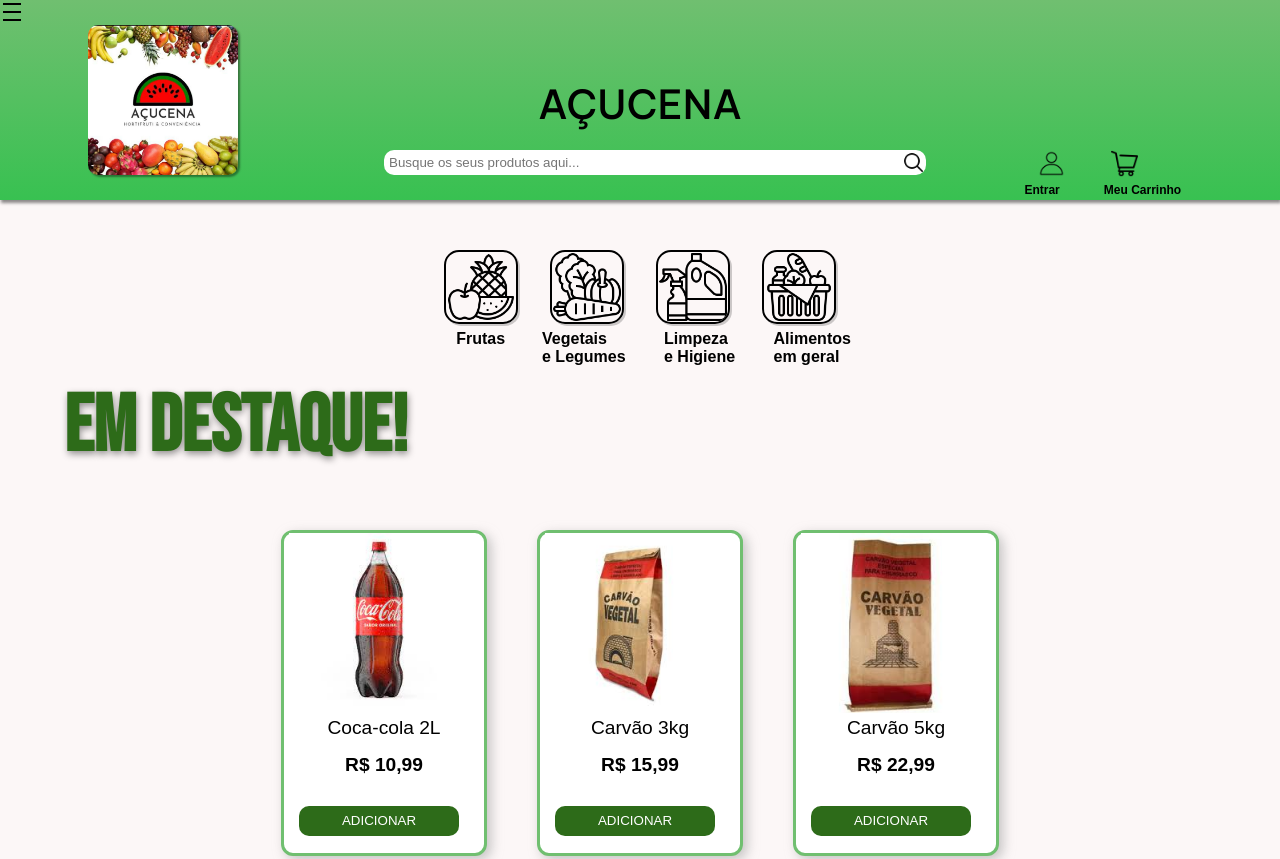
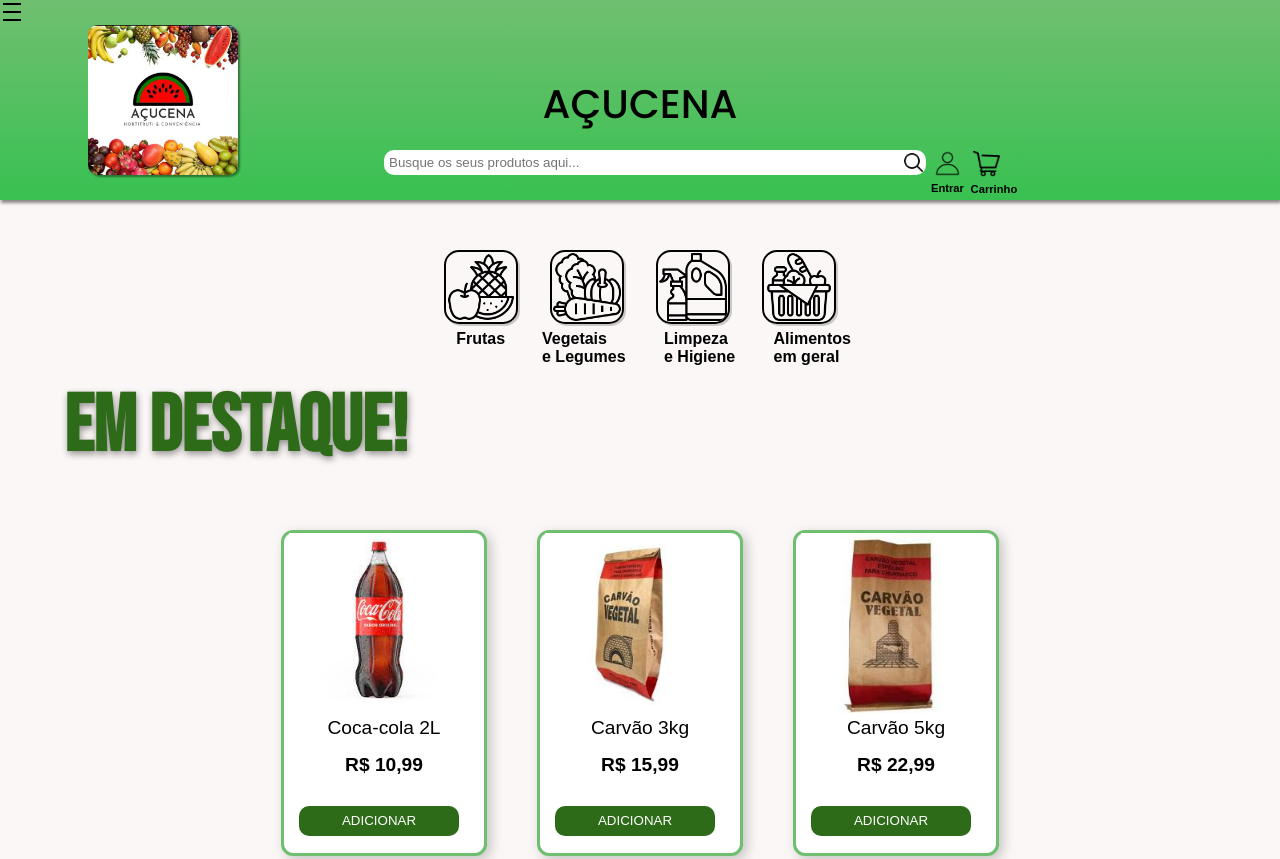
Before and after one commit to lucianowandame7/site_fruteira, a plain HTML site: page index.html in a window 1280 px wide. Shown: the top 859 px of the page. Drawn offline with nearby package versions, Linux system fonts and the light colour scheme; a web font is replaced by a local one.

Commit message:
Atualizacoes no header, tanto html, como css

```diff
--- a/estilos/media-query-index.css
+++ b/estilos/media-query-index.css
@@ -4,9 +4,10 @@
 @media screen and (max-width: 760px) {
 
 
-    html, body{
-        overflow: hidden;
-    }
+   body{
+    overflow-x: hidden;
+   }
+
     *{
         padding: 0;
         margin: 0;
--- a/estilos/style.css
+++ b/estilos/style.css
@@ -58,8 +58,8 @@
 
 
 .tags h1{
-    font-family: "Be Vietnam Pro", sans-serif;
-    font-weight: 425;
+    font-family: "Poppins", sans-serif;
+    font-weight: 500;
     font-size: 250%;
     font-style: normal;
     margin: 0;
@@ -68,7 +68,6 @@
     top: 13%;
     left: 50%;
     transform: translate(-50%, -50%);
-
 }
 
 
@@ -81,15 +80,11 @@
 .pesquisar{
     display: flex;
 
-
 }
 .pesquisar input {
     border-top-left-radius: 10px;
     border-bottom-left-radius: 10px;
     padding-left: 5px;
-}
-
-.barra{
     width: 40%;
     height: 25px;
     border: none;
@@ -106,47 +101,63 @@
     border-bottom-right-radius: 10px;
 }
 
-.menus{
-    display: flex;
-    justify-content: center;
-    margin-left: 10%;
-}
-
-.perfil {
-    height: 27px;
-    display: flex;
-    margin-left: 25%;
-
-}
-
-.carrinho{
-    height: 27px;
-    margin-left: 85%;
-
-    }
-
-
-.funcoes{
-    margin-left: 75.5%;
-    font-size: 12px;
-    margin-top: 0.5%;
+.entrar{
     text-align: center;
 }
 
-.funcoes a{
+.logar{
+    display: block;
+    margin-top: 5px;
+    margin-left: 15%;
+    font-size: 70%;
     text-decoration: none;
     font-style: normal;
     font-weight: bold;
     color: black;
     text-align: center;
-    margin-right: 13%;
+    margin-right: 10%;
 }
 
-
-.funcoes a:hover{
+.logar:hover{
     text-decoration: underline;
     color: white;
 }
+
+.perfil {
+    height: 27px;
+    display: block;
+    margin-left: 25%;
+
+}
+
+.compras{
+    text-align: center;
+}
+
+.carrinho{
+    height: 27px;
+    margin-left: 20%;
+    }
+
+    .meu-carrinho{
+        display: block;
+        margin-top: 3.5%;
+        margin-left: 25%;
+        font-size: 70%;
+        text-decoration: none;
+        font-style: normal;
+        font-weight: bold;
+        color: black;
+        text-align: center;
+    }
+
+    .meu-carrinho:hover{
+        text-decoration: underline;
+        color: white;
+    }
+
+
+
 
 
 
--- a/index.html
+++ b/index.html
@@ -7,14 +7,11 @@
     <link rel="stylesheet" href="estilos/style.css">
     <link rel="stylesheet" href="estilos/media-query-index.css">
     <link rel="shortcut icon" href="imagens/favicon (1).ico" type="image/x-icon">
+    <link href="https://fonts.googleapis.com/css2?family=Bebas+Neue&family=Playfair+Display:ital,wght@0,400..900;1,400..900&display=swap" rel="stylesheet">
+    <link rel="stylesheet" href="https://fonts.googleapis.com/css2?family=Material+Symbols+Outlined:opsz,wght,FILL,GRAD@20..48,100..700,0..1,-50..200" />
     <link rel="preconnect" href="https://fonts.googleapis.com">
     <link rel="preconnect" href="https://fonts.gstatic.com" crossorigin>
-    <link href="https://fonts.googleapis.com/css2?family=Be+Vietnam+Pro:ital,wght@0,100;0,200;0,300;0,400;0,500;0,600;0,700;0,800;0,900;1,100;1,200;1,300;1,400;1,500;1,600;1,700;1,800;1,900&family=Bebas+Neue&family=Playfair+Display:ital,wght@0,400..900;1,400..900&display=swap" rel="stylesheet">
-    <link rel="preconnect" href="https://fonts.googleapis.com">
-    <link rel="preconnect" href="https://fonts.gstatic.com" crossorigin>
-    <link href="https://fonts.googleapis.com/css2?family=Bebas+Neue&family=Playfair+Display:ital,wght@0,400..900;1,400..900&display=swap" rel="stylesheet">
-    <link rel="stylesheet" href="https://fonts.googleapis.com/css2?family=Material+Symbols+Outlined:opsz,wght,FILL,GRAD@20..48,100..700,0..1,-50..200" />
-
+    <link href="https://fonts.googleapis.com/css2?family=Poppins:ital,wght@0,100;0,200;0,300;0,400;0,500;0,600;0,700;0,800;0,900;1,100;1,200;1,300;1,400;1,500;1,600;1,700;1,800;1,900&display=swap" rel="stylesheet">
 <body>
     <!--Parte verde no topo, com LOGO, PESQUISAR, ENTRAR e CARRINHO -->
     <header>
@@ -23,7 +20,6 @@
             <div class="itens">
                 <a href="#">Editar perfil</a>
                 <a href="#">Ver historico de compra</a>
-
             </div>
                 <img src="imagens/logo.jpg" alt="logo" class="logo">
                 <h1>AÇUCENA</h1>
@@ -33,18 +29,15 @@
                 <input type="text" placeholder="Busque os seus produtos aqui..." class="barra">
                 <img src="imagens/lupa.png" alt="pesquisar" class="lupa">
 
-                <div class="menus">
+                <div class="entrar">
                     <img src="imagens/perfil.png" alt="perfil" class="perfil">
-
+                    <a href="login.html" class="logar">Entrar</a>
+                    </div>
+                    <div class="compras">
                     <img src="imagens/carrinho.png" alt="carrinho" class="carrinho">
+                    <a href="carrinho.html" class="meu-carrinho">Carrinho</a>
                 </div>
         </div>
-
-        <div class="funcoes">
-                <a href="login.html" class="logar">Entrar</a>
-                <a href="carrinho.html" class="meu-carrinho">Meu Carrinho</a>
-        </div>
-
     </header>
  <!--Parte dos catalagos, FRUTAS< VERDURAS, LIMPEZA e GERAL-->
 
```
Also changed, not shown: frutas.html (+1 -1 lines).
